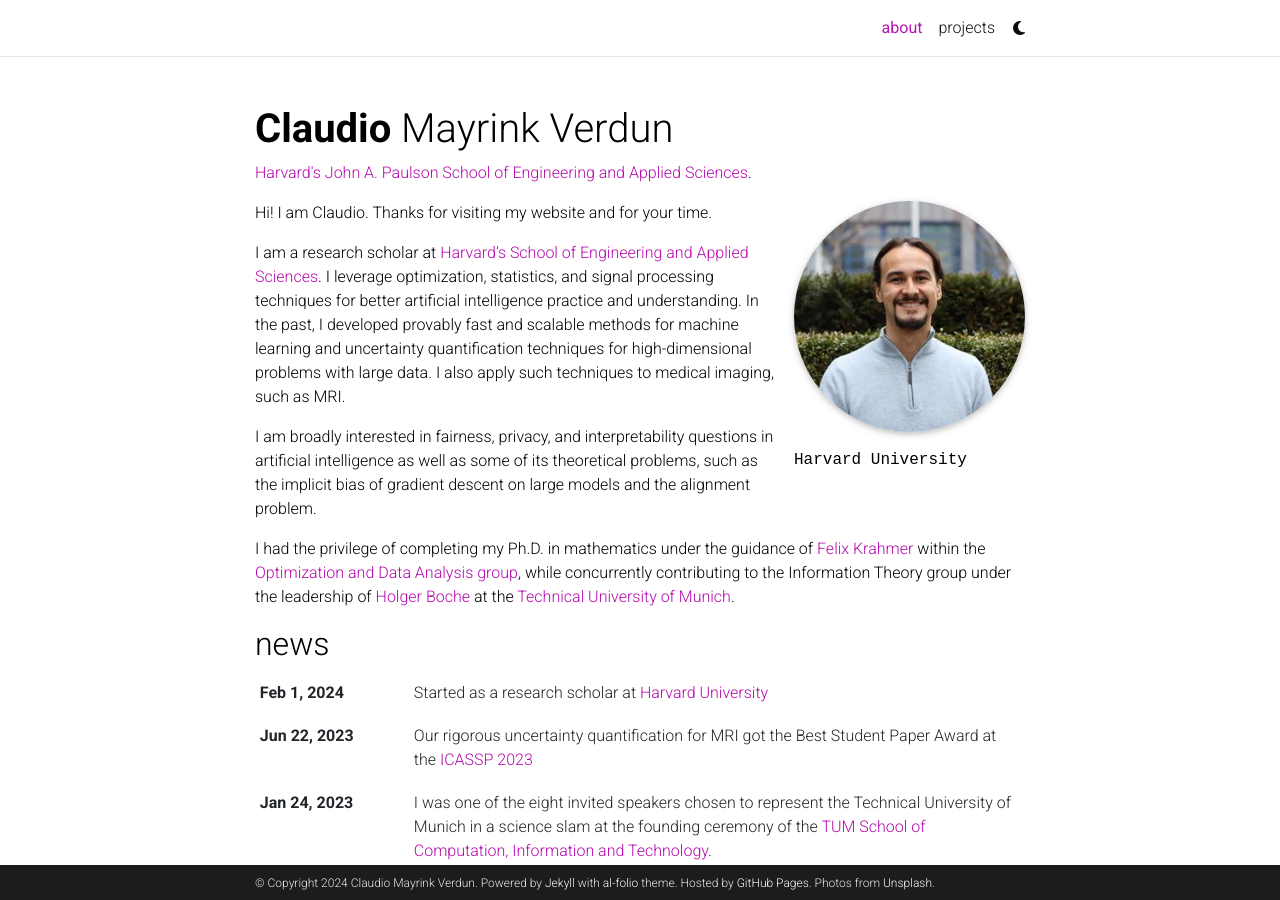
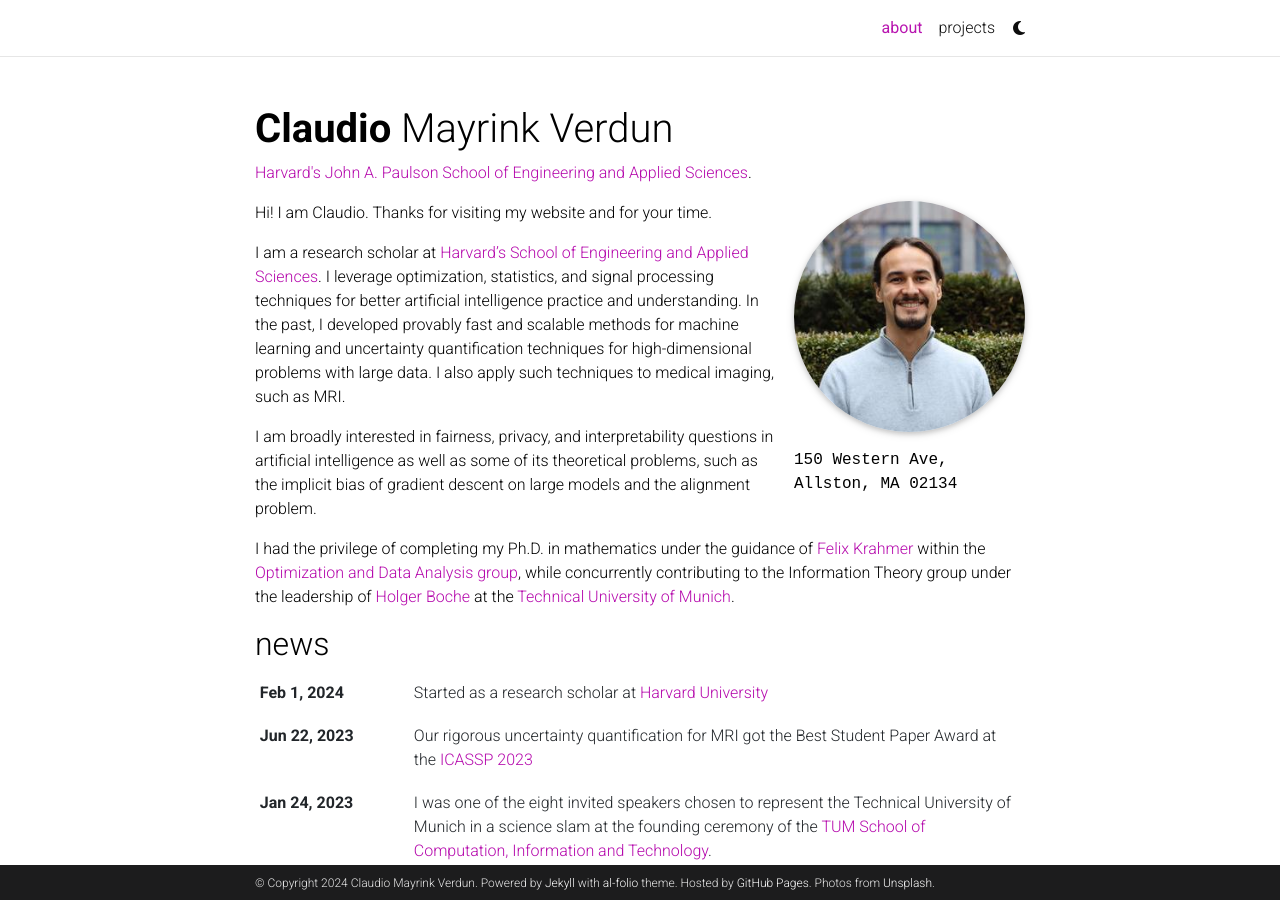
Before and after one commit to claudioverdun/claudioverdun.github.io, a Jekyll site: the page built from _pages/about.md, in a window 1280 px wide and 900 px high. Built offline with Jekyll 4.4.1, drawn with Linux system fonts in a browser that asks for light colours; full-size pictures stand in for the smaller copies a plugin makes; some web fonts are replaced; comment, search, counter and statistics services are not loaded; a style sheet for code colours, icons or effects is not loaded.

Commit message:
Update about.md

```diff
--- a/_pages/about.md
+++ b/_pages/about.md
@@ -9,7 +9,7 @@
   image: claudio.jpg
   image_circular: true # crops the image to make it circular
   more_info: >
-    <p>Harvard University</p>
+    <p>150 Western Ave, Allston, MA 02134</p>
 
 news: true  # includes a list of news items
 latest_posts: true  # includes a list of the newest posts
```
